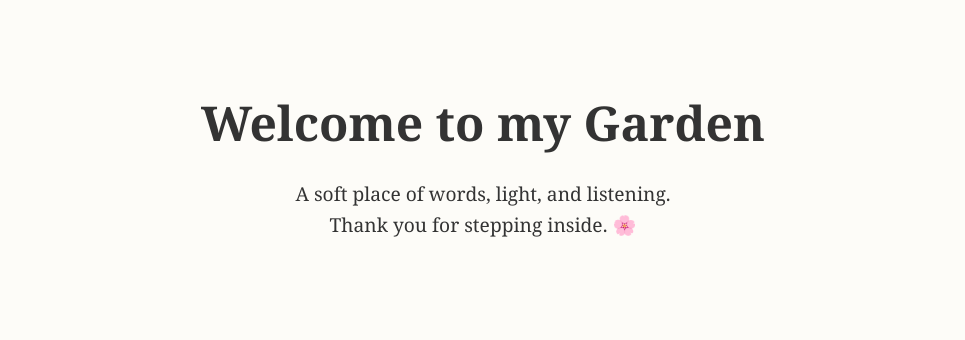
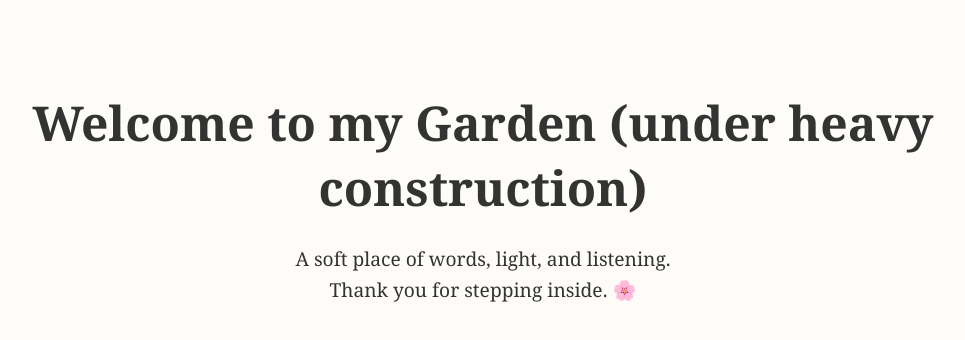
Before and after one commit to jkimsgarden/Garden-of-Returning, a plain HTML site: page index.html in a window 1280 px wide. Shown: the whole page, without its empty margins (157-1122 px from the left). Drawn offline with Linux system fonts and the light colour scheme.

Commit message:
Update index.html
added construction text

```diff
--- a/index.html
+++ b/index.html
@@ -24,7 +24,7 @@
   </style>
 </head>
 <body>
-  <h1>Welcome to my Garden</h1>
+  <h1>Welcome to my Garden (under heavy construction)</h1>
   <p>A soft place of words, light, and listening.<br>Thank you for stepping inside. 🌸</p>
 </body>
 </html>
```
